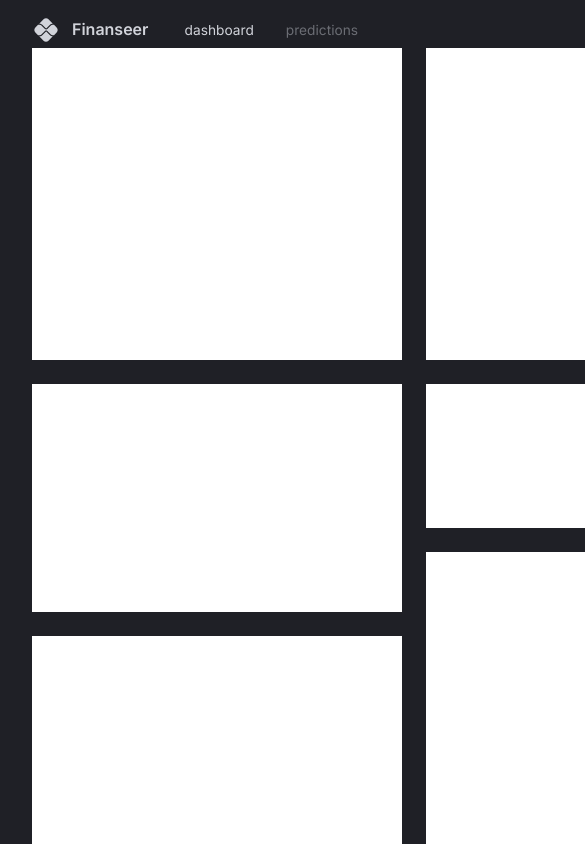
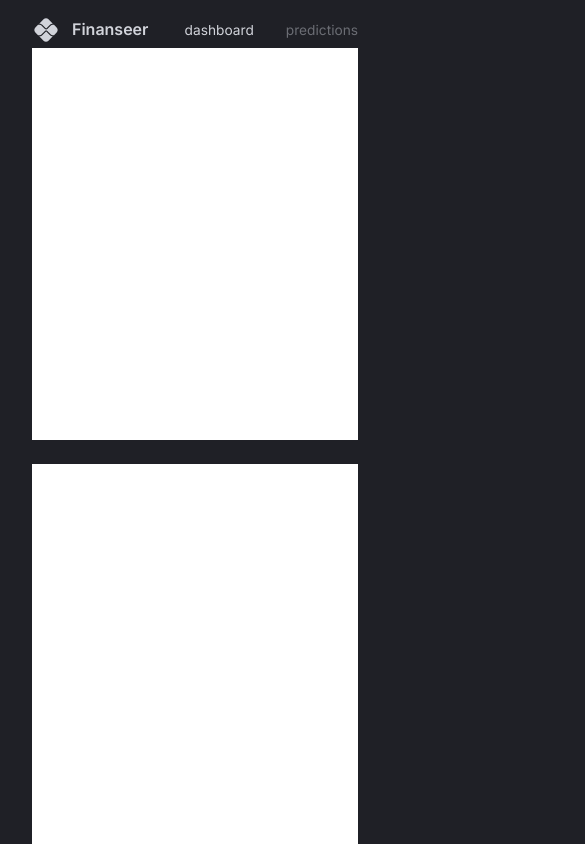
Before and after one commit to Maddiemcampbell/kpi-dashboard, a React (Vite) app in the folder client/: page / in a window 390 px wide. Shown: the top 844 px of the page, 585 px wide, since content can reach past the window. Built offline with nearby package versions, Linux system fonts and the light colour scheme.

Commit message:
build: small screen dashboard layout logic

```diff
--- a/client/src/scenes/dashboard/index.tsx
+++ b/client/src/scenes/dashboard/index.tsx
@@ -1,8 +1,8 @@
-import { Box, useTheme}  from "@mui/material";
+import { Box, useMediaQuery, useTheme}  from "@mui/material";
 
 type Props = {}
 
-const gridTemplate = `
+const gridTemplateLargeScreens = `
     " a b c"
     " a b c"
     " a b c"
@@ -15,15 +15,57 @@
     " g h j"
 `
 
+const gridTemplateSmallScreens = `
+  "a"
+  "a"
+  "a"
+  "a"
+  "b"
+  "b"
+  "b"
+  "b"
+  "c"
+  "c"
+  "c"
+  "d"
+  "d"
+  "d"
+  "e"
+  "e"
+  "f"
+  "f"
+  "f"
+  "g"
+  "g"
+  "g"
+  "h"
+  "h"
+  "h"
+  "h"
+  "i"
+  "i"
+  "j"
+  "j"
+`;
+
 const Dashboard = (props: Props) => {
+  const isAboveMediumScreens = useMediaQuery("(min-width: 1200px)");
   const { palette } = useTheme();
   return (
     <Box width="100%" height="100%" display="grid" gap="1.5rem"
-        sx={{
-            gridTemplateColumns: "repeat(3, minmax(370px, 1fr))",
-            gridTemplateRows: "repeat(10, minmax(60px, 1fr))",
-            gridTemplateAreas: gridTemplate
-        }}
+        sx={
+            isAboveMediumScreens
+                ? {
+                    gridTemplateColumns: "repeat(3, minmax(370px, 1fr))",
+                    gridTemplateRows: "repeat(10, minmax(60px, 1fr))",
+                    gridTemplateAreas: gridTemplateLargeScreens,
+                }
+                : {
+                    gridAutoColumns: "1fr",
+                    gridAutoRows: "80px",
+                    gridTemplateAreas: gridTemplateSmallScreens,
+                }
+        }
     >
         <Box bgcolor="#fff" gridArea="a"></Box>
         <Box bgcolor="#fff" gridArea="b"></Box>
```
